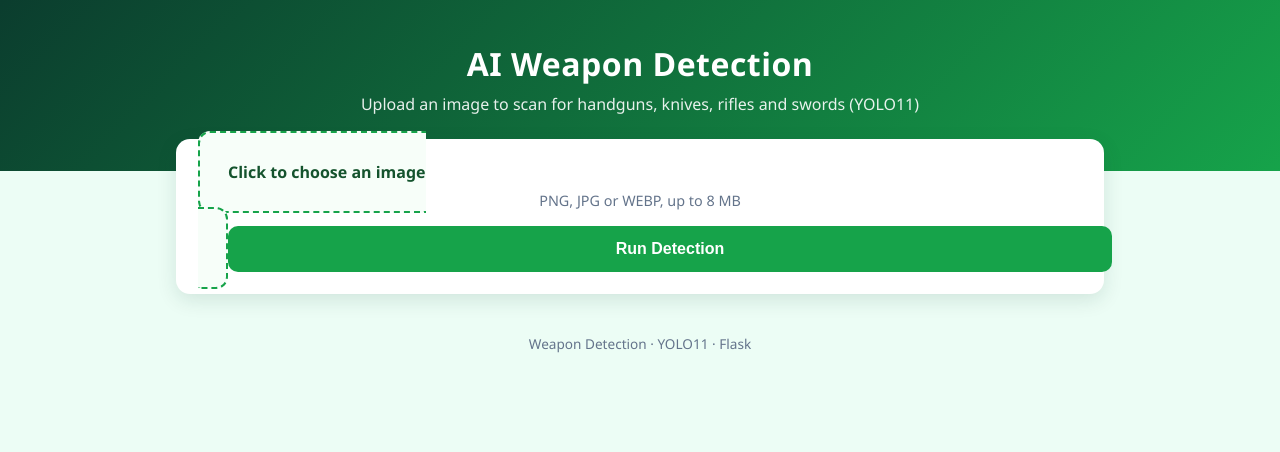
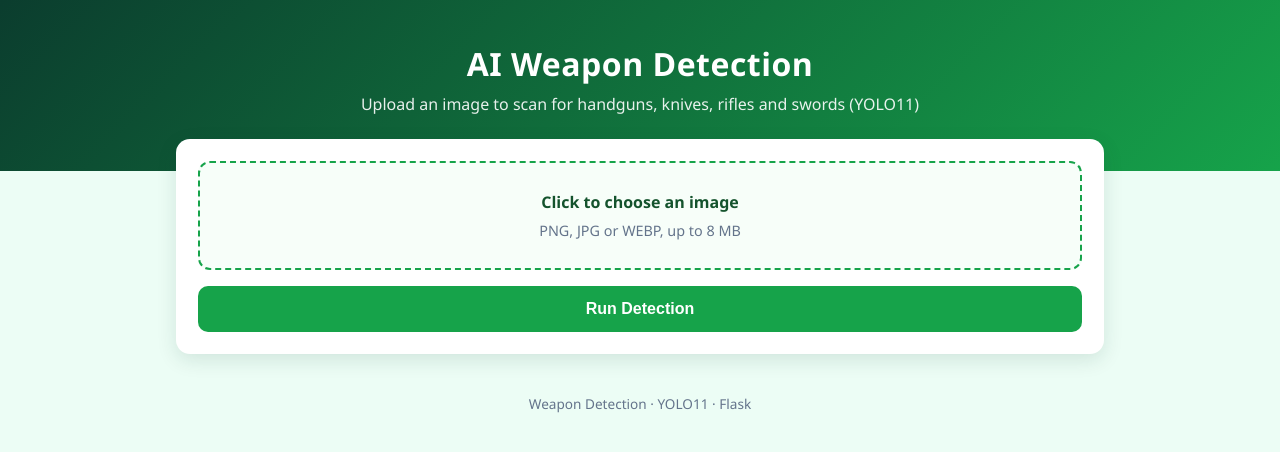
Before and after one commit to 0780814741/Weapon_classification-model, a Flask app: page / in a window 1280 px wide. Shown: the top 452 px of the page. Run offline with Flask 3, Linux system fonts and the light colour scheme.

Commit message:
Update index.html

```diff
--- a/templates/index.html
+++ b/templates/index.html
@@ -13,7 +13,7 @@
   header p{margin:0;opacity:.9}
   main{max-width:960px;margin:-32px auto 40px;padding:0 16px}
   .card{background:#fff;border-radius:14px;padding:22px;margin-bottom:18px;box-shadow:0 6px 20px rgba(11,61,46,.12)}
-  .drop{border:2px dashed var(--green);border-radius:12px;padding:28px;text-align:center;background:#f7fef9;cursor:pointer;transition:.2s}
+  .drop{display:block;border:2px dashed var(--green);border-radius:12px;padding:28px;text-align:center;background:#f7fef9;cursor:pointer;transition:.2s}
   .drop:hover{background:#dcfce7}
   .drop strong{color:var(--mid)}
   #fname{display:block;margin-top:8px;color:var(--muted);font-size:.9rem}
```
